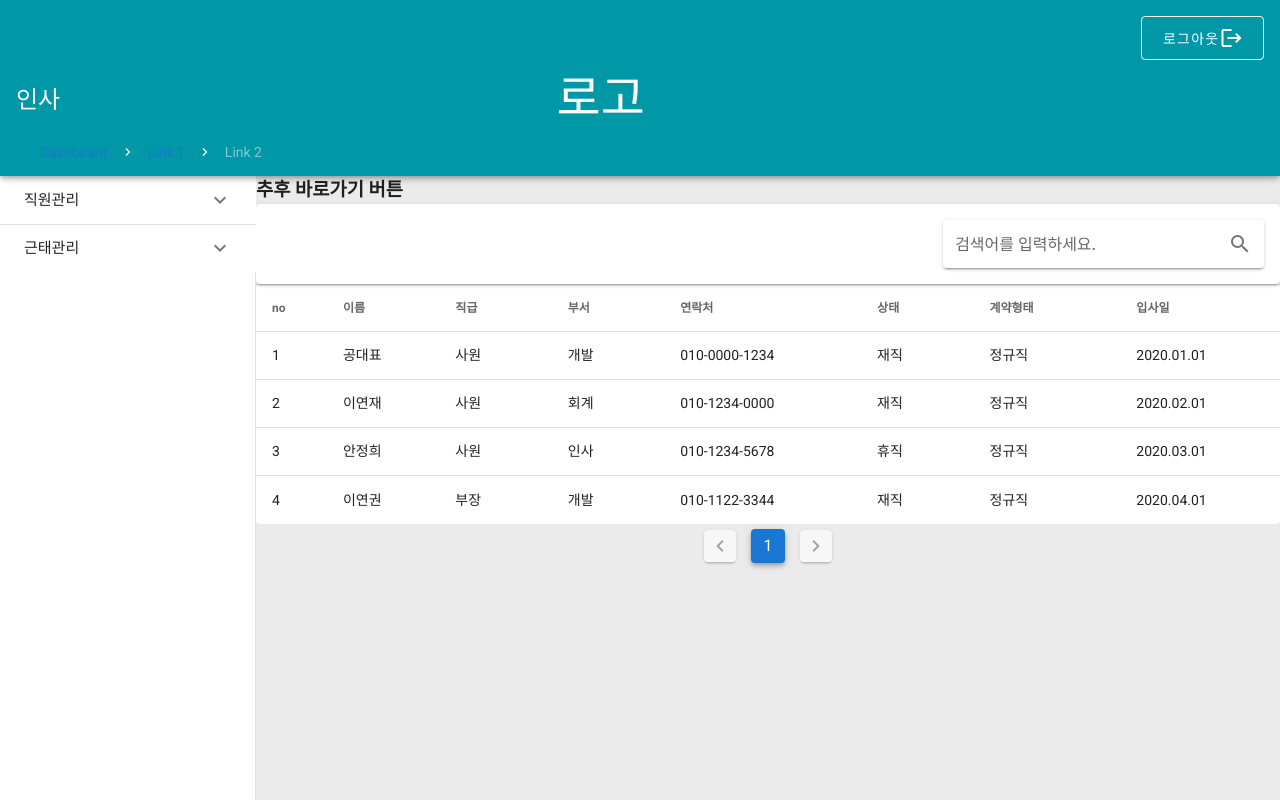
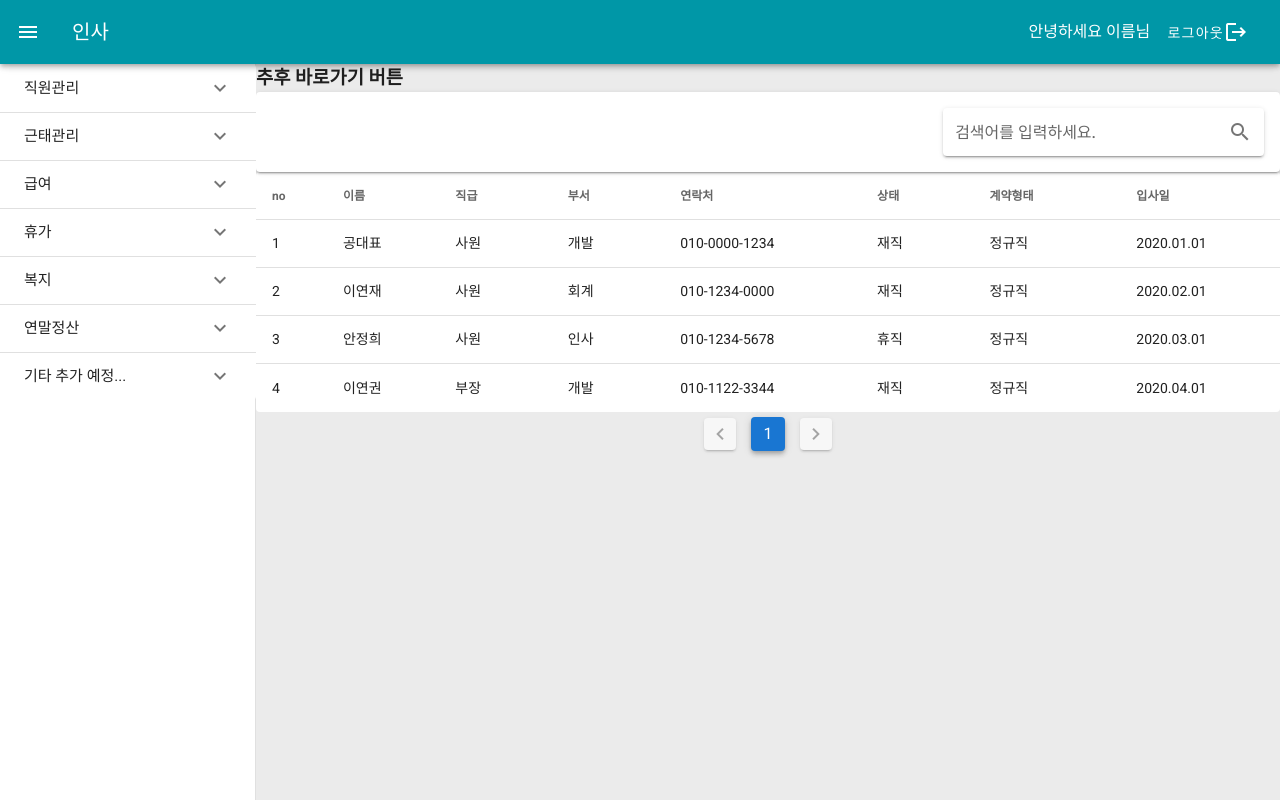
Before and after one commit to AnJunghee/HACS, a Vue app: page /hr_emp in a window 1280 px wide. Built offline with nearby package versions, Linux system fonts and the light colour scheme; what vue-daum-postcode would draw is missing.

Commit message:
[MOD] appbar 심플하게 변경

```diff
--- a/src/views/Thema.vue
+++ b/src/views/Thema.vue
@@ -10,9 +10,9 @@
             <h2>안녕하세요 <span class="primary--text">{{ $store.state.user.username }}</span>님</h2>
           </v-col>
           <v-btn
-              outlined
-              @click="btnLogout"
-            >로그아웃</v-btn>
+            outlined
+            @click="btnLogout"
+          >로그아웃</v-btn>
         </v-row>
         <v-row no-gutters>
           <template v-for="(item, idx) in thema">
--- a/src/views/hr/HrEmp.vue
+++ b/src/views/hr/HrEmp.vue
@@ -3,60 +3,37 @@
     <v-app-bar
       app
       clipped-left
-      prominent
       color="cyan darken-2"
       dark
     >
+      <v-app-bar-nav-icon @click="drawer = !drawer"></v-app-bar-nav-icon>
       <v-toolbar-title>인사</v-toolbar-title>
-
       <v-spacer></v-spacer>
-      <div class="display-2 d-flex align-self-end">로고</div>
-      <v-spacer></v-spacer>
-
-      <v-btn large outlined class="mt-3">
+      <div>
+        안녕하세요 <span>{{ username }}</span>님
+      </div>
+      <v-btn text>
         로그아웃
         <v-icon>mdi-logout</v-icon>
       </v-btn>
-      <template v-slot:extension>
-        <v-breadcrumbs :items="items">
-          <template v-slot:divider>
-            <v-icon>mdi-chevron-right</v-icon>
-          </template>
-        </v-breadcrumbs>
-      </template>
     </v-app-bar>
 
     <v-navigation-drawer
+      v-model="drawer"
       clipped
       app
     >
       <v-list-item-group
         active-class="cyan--text text--accent-4"
       >
-        <v-expansion-panels tile accordion>
-          <v-expansion-panel>
+        <v-expansion-panels accordion>
+          <v-expansion-panel v-for="title in menu" :key="title.title">
             <v-expansion-panel-header>
-              직원관리
+              {{ title.title }}
             </v-expansion-panel-header>
             <v-expansion-panel-content>
-              <v-list-item>
-                <v-list-item-title>직원</v-list-item-title>
-              </v-list-item>
-              <v-list-item>
-                <v-list-item-title>일용직</v-list-item-title>
-              </v-list-item>
-            </v-expansion-panel-content>
-          </v-expansion-panel>
-          <v-expansion-panel>
-            <v-expansion-panel-header>
-              근태관리
-            </v-expansion-panel-header>
-            <v-expansion-panel-content>
-              <v-list-item>
-                <v-list-item-title>근태관리</v-list-item-title>
-              </v-list-item>
-              <v-list-item>
-                <v-list-item-title>근태현황</v-list-item-title>
+              <v-list-item v-for="subtitle in title.subMenu" :key="subtitle">
+                <v-list-item-title>{{ subtitle }}</v-list-item-title>
               </v-list-item>
             </v-expansion-panel-content>
           </v-expansion-panel>
@@ -77,34 +54,27 @@ export default {
     EmpList
   },
   data: () => ({
-    drawer: false,
-    group: null,
-    items: [
-      {
-        text: 'Dashboard',
-        disabled: false,
-        href: 'breadcrumbs_dashboard',
-      },
-      {
-        text: 'Link 1',
-        disabled: false,
-        href: 'breadcrumbs_link_1',
-      },
-      {
-        text: 'Link 2',
-        disabled: true,
-        href: 'breadcrumbs_link_2',
-      },
-    ],
+    drawer: true,
+    menu: [
+      {title: '직원관리', subMenu: ['직원', '일용직']},
+      {title: '근태관리', subMenu: ['근태관리']},
+      {title: '급여', subMenu: ['급여']},
+      {title: '휴가', subMenu: ['휴가자', '휴가신청', '휴가일수']},
+      {title: '복지', subMenu: ['복지']},
+      {title: '연말정산', subMenu: ['근태관리', '근태현황']},
+      {title: '기타 추가 예정...', subMenu: []},
+    ]
   }),
+  computed: {
+    username(){
+      return this.$store.state.user.username
+    }
+  },
 
 }
 </script>
 
 <style scoped>
-.hr{
-  font-size: 2rem;
-}
 .v-expansion-panel, .v-expansion-panel::before{
   box-shadow: none;
 }
```
Also changed, not shown: src/components/AppSideBar.vue (added).
